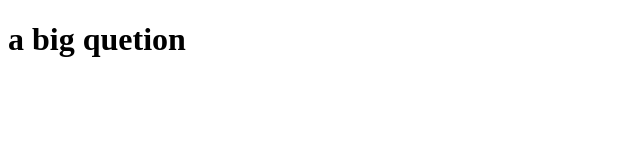
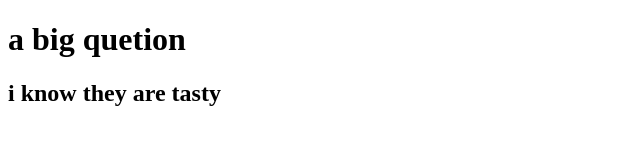
Before and after one commit to yotram/fish-tese, a plain HTML site: page site/index.html in a window 1280 px wide. Shown: the whole page, without its empty margins (0-640 px from the left). Drawn offline with Linux system fonts and the light colour scheme.

Commit message:
my secound commit

```diff
--- a/site/index.html
+++ b/site/index.html
@@ -5,5 +5,6 @@
 </head>
 <body>
 <h1>a big quetion</h1>
+<h2>i know they are tasty</h2>
 </body>
 </html>
```
